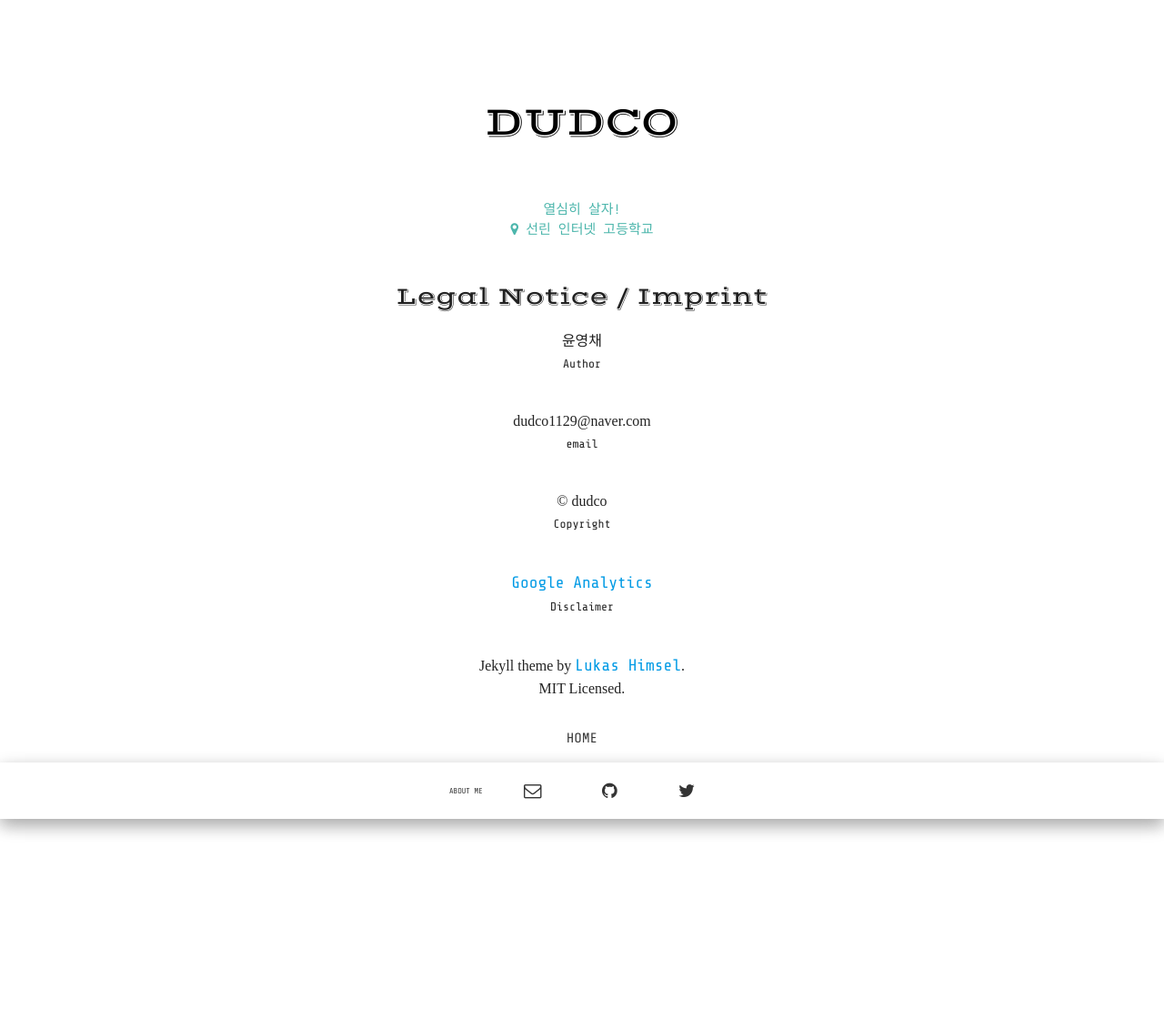
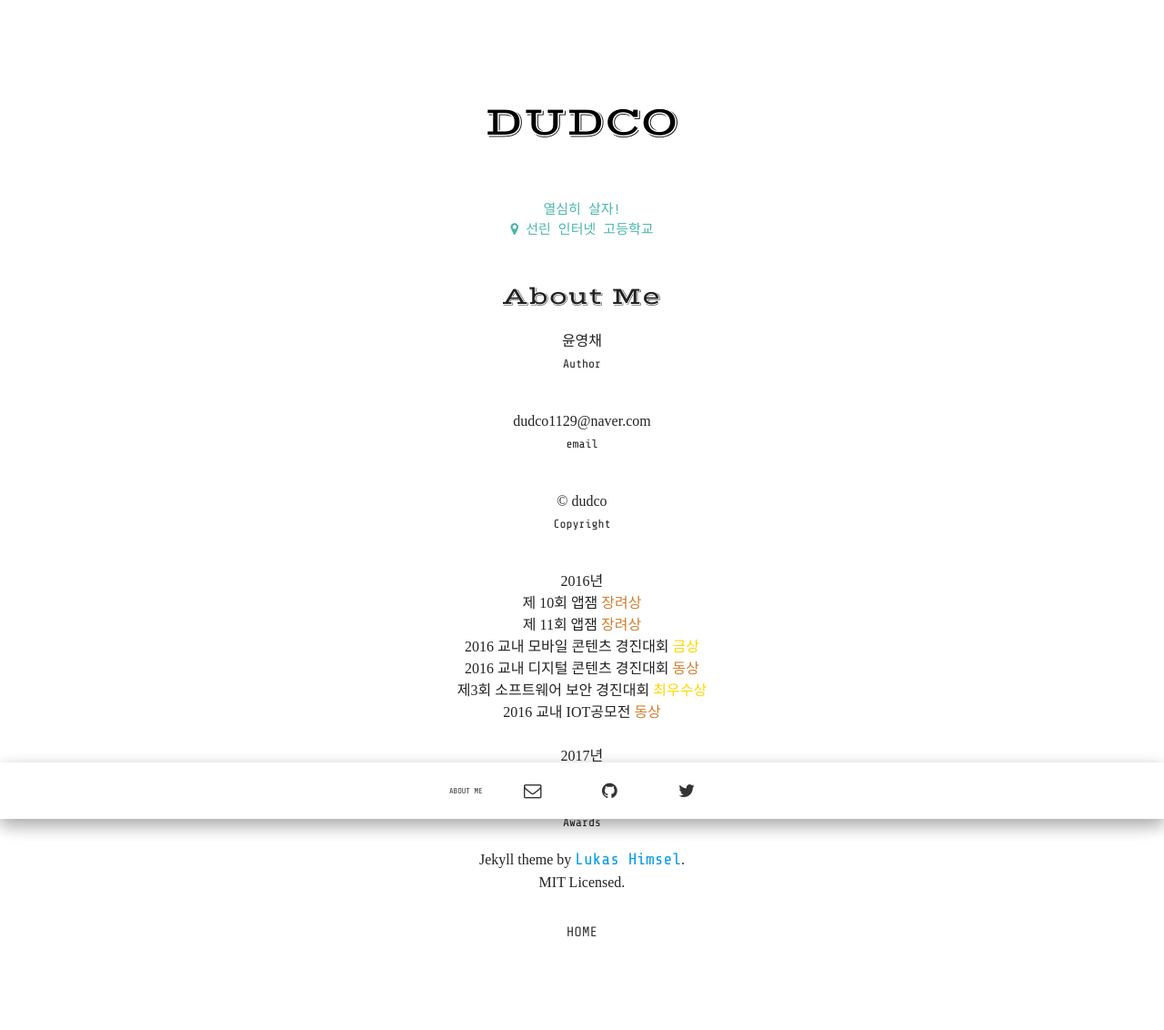
Before and after one commit to dudco/dudco.github.com, a Jekyll site: the page built from imprint.html, in a window 1280 px wide. Shown: the whole page at 91% size. Built offline with Jekyll 4.4.1, drawn with Linux system fonts in a browser that asks for light colours; some web fonts are replaced; before the commit the page ends 919 px from its top, so only the background shows below that.

```diff
--- a/imprint.html
+++ b/imprint.html
@@ -3,7 +3,7 @@ layout: page
 ---
 <div id="imprint">
     <p>
-        <span class="my-mini-heading">Legal Notice / Imprint</span><br>
+        <span class="my-mini-heading">About Me</span><br>
         <ul>
             <li>
                 <p class="my-item-name">윤영채<br>
@@ -17,9 +17,23 @@ layout: page
                 <p class="my-item">&copy; dudco<br>
                     <span class="my-item-sub">Copyright</span></p>
             </li>
-            <li>
-                <p class="my-item"><a class="my-link" href="https://www.google.com/analytics/terms/en.html">Google Analytics</a><br>
-                    <span class="my-item-sub">Disclaimer</span></p>
+            <li style="font-size:16px;">
+                2016년
+                <ul>
+                  <li>제 10회 앱잼 <span style="color: #cd7f32">장려상</span></li>
+                  <li>제 11회 앱잼 <span style="color: #cd7f32">장려상</span></li>
+                  <li>2016 교내 모바일 콘텐츠 경진대회 <span style="color: gold">금상</span></li>
+                  <li>2016 교내 디지털 콘텐츠 경진대회 <span style="color: #cd7f32">동상</span></li>
+                  <li>제3회 소프트웨어 보안 경진대회 <span style="color: gold">최우수상</span></li>
+                  <li>2016 교내 IOT공모전 <span style="color: #cd7f32">동상</span></li>
+                </ul>
+                </br>
+                2017년
+                <ul>
+                  <li>제 1회 D3S해커톤 <span style="color: gold">대상</span></li>
+                  <li>고려대학교 해커톤 <span style="color: silver">아이디어상</span></li>
+                </ul>
+                    <span class="my-item-sub">Awards</span></p>
             </li>
         </ul>
     </p>
```
Also changed, not shown: _data/projects.yml (+32 -0 lines), _posts/2017-02-24-lifeinvader.md (+1 -1 lines).
